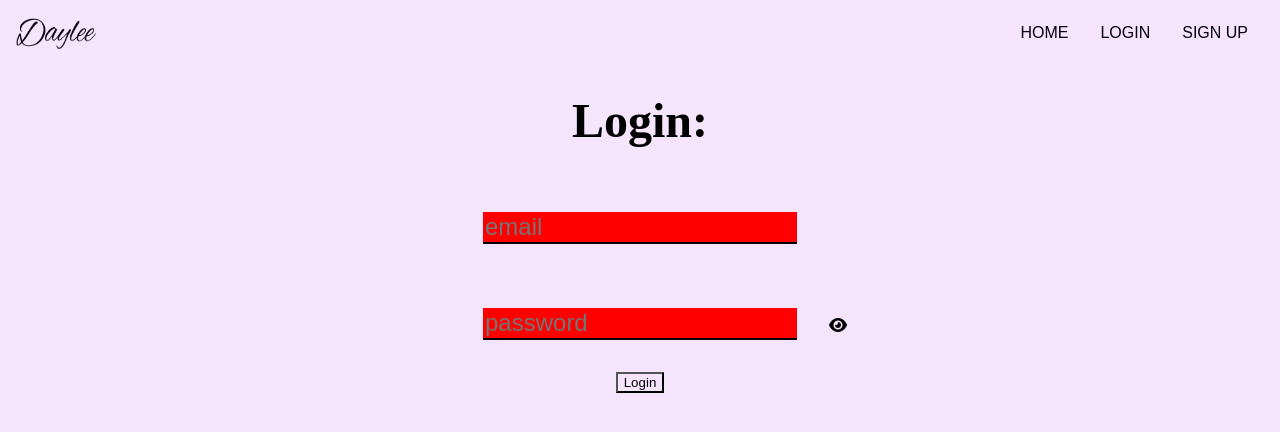
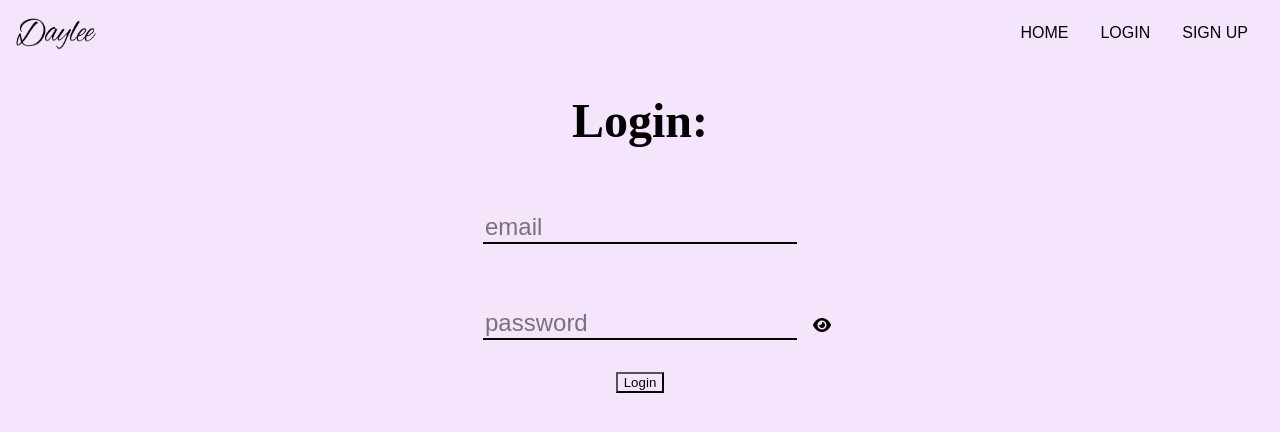
Before and after one commit to nathanlunn/Daylee, a React (Create React App) app in the folder client/: page /login in a window 1280 px wide. Shown: the top 432 px of the page. Built offline with nearby package versions, Linux system fonts and the light colour scheme; no server answers; a web font is replaced by a local one.

Commit message:
further stylin of login inputs

```diff
--- a/client/src/styles/Login.css
+++ b/client/src/styles/Login.css
@@ -40,9 +40,20 @@
 .login .login__input {
   border: none;
   border-bottom: solid 2px black;
-  margin: 2rem;
+  margin: 2rem 1rem;
   font-size: 1.5rem;
-  background-color: red;
+  background-color: rgba(255, 0, 0, 0);
+  color: #02010A;
+}
+.login .login__input:hover {
+  cursor: cell;
+}
+.login .login__input:focus {
+  outline: none;
+  border-bottom: solid 3px black;
+}
+.login .fa-solid:hover {
+  cursor: pointer;
 }
 
 .hide {
--- a/client/src/styles/Login.scss
+++ b/client/src/styles/Login.scss
@@ -1,3 +1,5 @@
+@import '../variables/Variables.scss';
+
 @keyframes spinner {
   0% {
     transform: rotate(0deg);
@@ -33,9 +35,21 @@
   .login__input {
     border: none;
     border-bottom: solid 2px black;
-    margin: 2rem;
+    margin: 2rem 1rem;
     font-size: 1.5rem;
-    background-color: red;
+    background-color: rgba(255, 0, 0, 0);
+    color: $richBlack;
+  }
+  .login__input:hover {
+    cursor: cell;
+  }
+  .login__input:focus {
+    outline: none;
+    border-bottom: solid 3px black;
+  }
+
+  .fa-solid:hover {
+    cursor: pointer;
   }
 }
 
```
Also changed, not shown: 1 other file (tests, documents, lock files or other folders).
